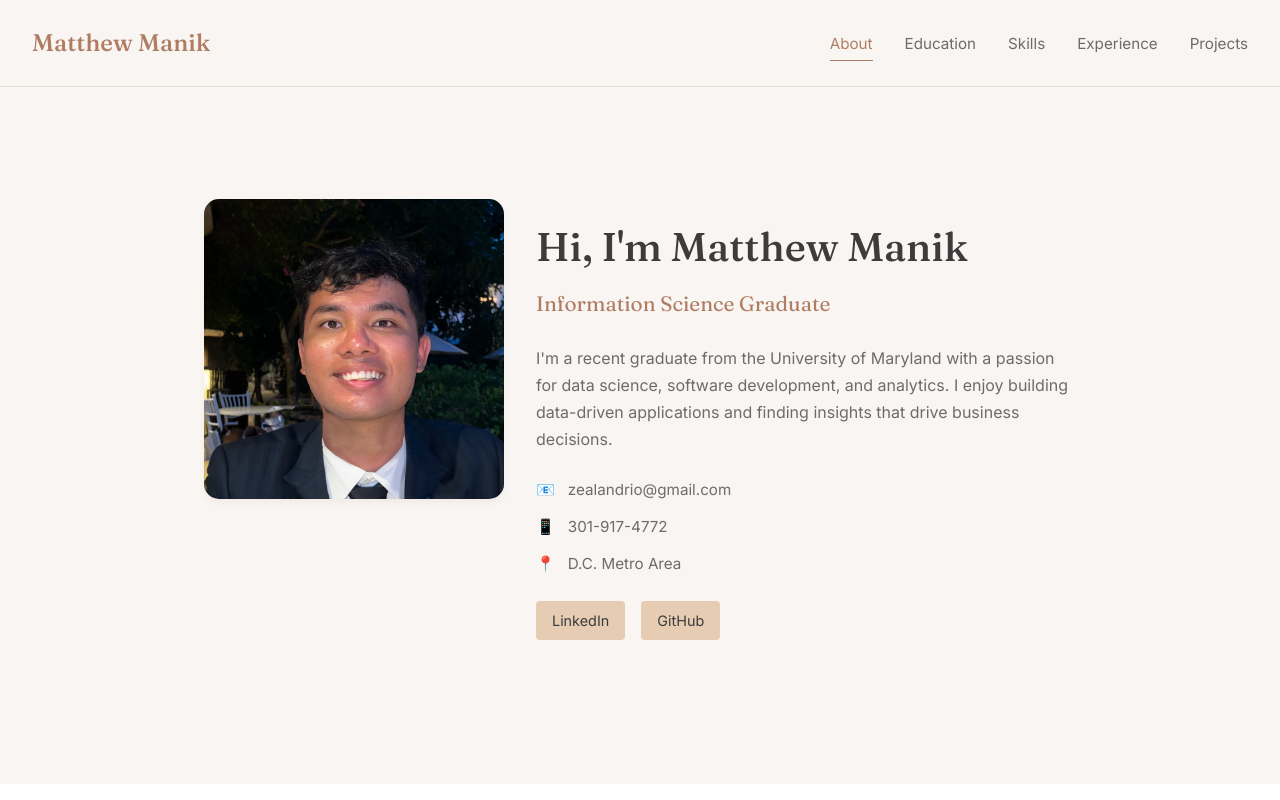
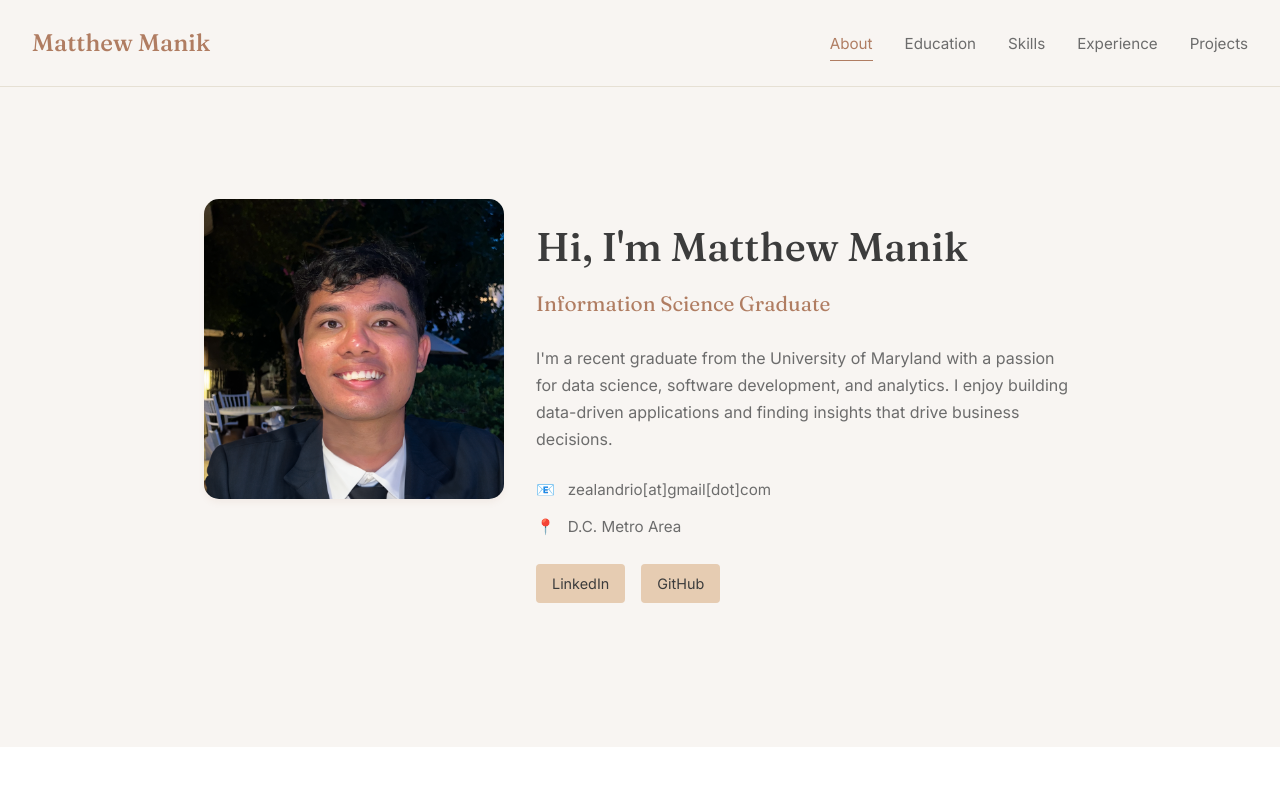
Before and after one commit to matt-manik/my-site, a React (Create React App) app: page / in a window 1280 px wide. Shown: the top 800 px of the page. Built offline with nearby package versions, Linux system fonts and the light colour scheme.

Commit message:
Update contact information format in App.js for privacy

```diff
--- a/src/App.js
+++ b/src/App.js
@@ -100,8 +100,8 @@ function App() {
                   finding insights that drive business decisions.
                 </p>
                 <div className="contact-info">
-                  <p><i className="icon">📧</i> zealandrio@gmail.com</p>
-                  <p><i className="icon">📱</i> 301-917-4772</p>
+                  <p><i className="icon">📧</i> zealandrio[at]gmail[dot]com</p>
+
                   <p><i className="icon">📍</i> D.C. Metro Area</p>
                 </div>
                 <div className="social-links">
```
